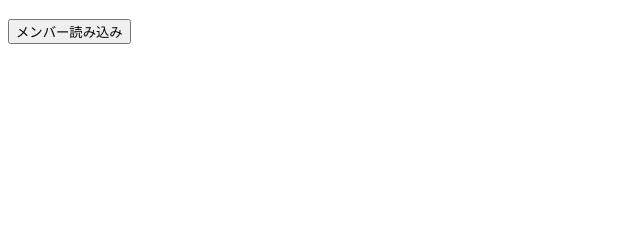
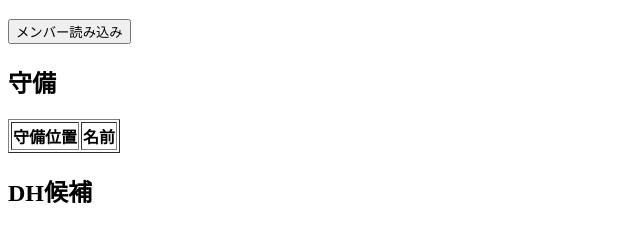
Before and after one commit to takan1122/baseball-order-app, a plain HTML site: page index.html in a window 1280 px wide. Shown: the part 70-312 px from the top of the page, without its empty margins (0-640 px from the left). Drawn offline with Linux system fonts and the light colour scheme.

Commit message:
Update index.html

```diff
--- a/index.html
+++ b/index.html
@@ -8,7 +8,20 @@
   <h1>草野球オーダー決定アプリ（試作）</h1>
 
   <button id="loadMembersBtn">メンバー読み込み</button>
-  <pre id="output"></pre>
+
+  <h2>守備</h2>
+  <table border="1">
+    <thead>
+      <tr>
+        <th>守備位置</th>
+        <th>名前</th>
+      </tr>
+    </thead>
+    <tbody id="defenseTable"></tbody>
+  </table>
+
+  <h2>DH候補</h2>
+  <ul id="dhList"></ul>
 
   <script src="app.js" defer></script>
 </body>
```
